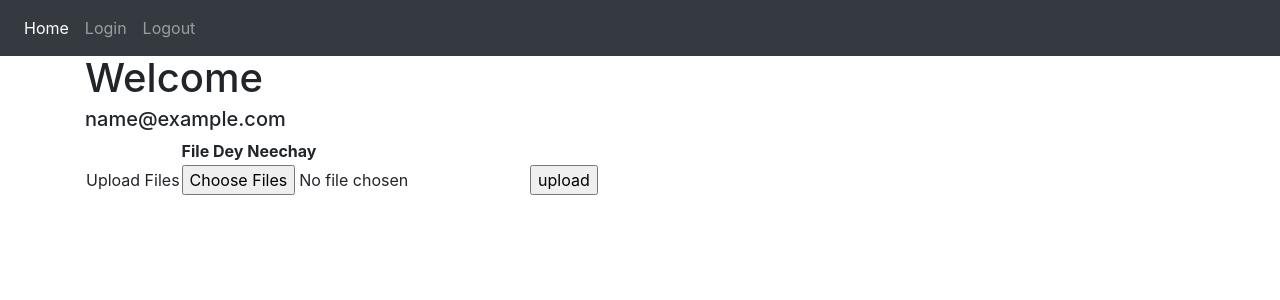
After one commit to anchalraheja/python_secure_webapp, a Flask app: page /upload in a window 1280 px wide. The commit adds this page. Shown: the top 300 px of the page. Run offline with Flask 2, Linux system fonts and the light colour scheme; the visitor is signed in with stand-in values (Sample User, id 1); some libraries are stand-ins or nearby versions.

Commit message:
Login/Reg complete
;

```diff
--- a/app.py
+++ b/app.py
@@ -3,12 +3,13 @@ from flaskext.mysql import MySQL
 from wtforms import Form, StringField ,TextAreaField, PasswordField, validators
 from passlib.hash import sha256_crypt
 import pymysql.cursors
+from functools import wraps
+
 
 app =Flask(__name__)
 
 #MYSQL THINGY
-db=pymysql.connect(host="localhost",user="root",passwd="",db="insecureapp",port=3306,local_infile=True,charset='utf8'
-         ,cursorclass=pymysql.cursors.DictCursor)
+db=pymysql.connect(host="",user="admin",passwd="adminadmin",db="testdb",port=3306,local_infile=True,charset='utf8',cursorclass=pymysql.cursors.DictCursor)
 
 
 
@@ -16,17 +17,15 @@ db=pymysql.connect(host="localhost",user="root",passwd="",db="insecureapp",port=
 def index():
 	return render_template('home.html')
 
-@app.route('/login')
-def login():
-	return render_template('login.html')
+
 
 
 
 
 class RegisterForm(Form):
-	email = StringField('Email',[validators.Length(min=15,max=50),validators.DataRequired()])
+	email = StringField('Email',[validators.Length(min=9,max=50),validators.DataRequired()])
 	password = PasswordField('Password',[
-		validators.Length(min=15,max=50),
+		validators.Length(min=1,max=16),
 		validators.DataRequired(),
 		validators.EqualTo('confirm', message='Does not match')
 		])
@@ -41,12 +40,111 @@ def register():
 		email = form.email.data
 		password = sha256_crypt.encrypt(str(form.password.data))
 		cursor=db.cursor()
-		cursor.execute("INSERT INTO user(email, password) VALUES(%s ,%s)", (email, password))
+		cursor.execute("INSERT IGNORE  INTO user(email, password) VALUES(%s ,%s)", (email, password))
+		flash('Success','success')
 		db.commit()
 		cursor.close()
-		flash('Success','success')
 		redirect(url_for('index'))
 	return render_template('register.html', form=form)
+
+
+
+
+
+
+
+@app.route('/login', methods=['GET','POST'])
+def login():
+	if request.method == 'POST':
+		email = request.form['email']
+		password_raw = request.form['password']
+
+		#dbshizz
+		cursor = db.cursor()
+		result = cursor.execute("SELECT * FROM user WHERE email = %s",[email])
+		if (result > 0):
+			data = cursor.fetchone()
+			password = data['password']
+
+			if sha256_crypt.verify(password_raw, password):
+				app.logger.info('Login Success')
+				session['logged_in'] = True
+				session['email'] = email
+
+				flash('Welcome inSecure App','success')
+				return redirect(url_for('upload'))
+			else:
+				error = 'Invalid Login'
+				return render_template('login.html', error=error)
+				app.logger.info("Login Fail")
+		else:
+			error = 'Invalid Login'
+			return render_template('login.html', error=error)
+			app.logger.info("Login Fail")
+
+	return render_template('login.html')
+
+
+#checking for session
+def is_logged_in(f):
+	@wraps(f)
+	def wrap(*args ,**kwargs):
+		if 'logged_in' in session:
+			return f(*args, **kwargs)
+		else:
+			flash('Access Disabled inSecure App', 'danger')
+			return redirect(url_for('login'))
+	return wrap
+
+@app.route('/logout')
+@is_logged_in
+def logout():
+	session.clear()
+	flash('Logged Out', 'success')
+	return redirect(url_for('login'))
+
+
+
+
+
+
+
+
+
+
+@app.route('/upload',methods=['GET', 'POST'])
+@is_logged_in
+def upload():
+
+
+
+	return render_template('upload.html')
+
+
+
+
+
+
+
+
+
+
+
+
+
+
+
+
+
+
+
+
+
+
+
+
+
+
 
 
 
--- a/templates/includes/_messages.html
+++ b/templates/includes/_messages.html
@@ -5,3 +5,11 @@
     {% endfor %}
   {% endif %}
 {% endwith %}
+
+{% if error %}
+	<div class="alert alert-danger">{{error}}</div>
+{% endif %}
+
+{% if error %}
+	<div class="alert alert-success">{{msg}}</div>
+{% endif %}
--- a/templates/layout.html
+++ b/templates/layout.html
@@ -16,9 +16,15 @@
       <li class="nav-item">
         <a class="nav-link" href="/login">Login</a>
       </li>
+      {% if session.logged_in %}
+      <li class="nav-item">
+        <a href="/logout" class="nav-link">Logout</a>
+      </li>
+      {% else %}
       <li class="nav-item">
         <a class="nav-link" href="/register">Register</a>
       </li>
+      {% endif %}
     </ul>
   </div>
 </nav>
--- /dev/null
+++ b/templates/upload.html
@@ -0,0 +1,25 @@
+{% extends 'layout.html' %}
+
+{% block body %}
+<h1>Welcome <h5>{{session.email}}</h5></h1>
+   <table>
+ <tr>
+        <th></th>
+        <th>File Dey Neechay</th>
+        <th></th>
+    </tr>
+    <tr>
+        <td>Upload Files</td>
+        <td><form id="Up" action="./uploads" method="POST" enctype="multipart/form-data" >
+            <input type = "file" name="file" accept="uploaded_files/*" multiple >
+            <input type= "submit" name="upload" value="upload" > </form></td>
+</tr>
+
+
+
+
+
+
+
+
+{% endblock %}
```
Also changed, not shown: templates/login.html (+16 -1 lines).
